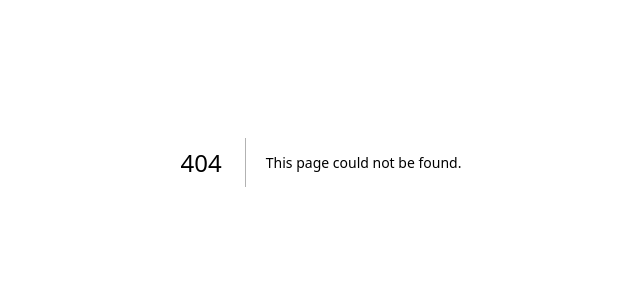
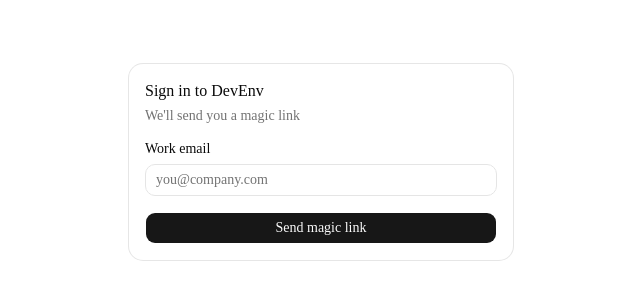
Before and after one commit to Ishaan-0/MINT, a Next.js app: page /login in a window 1280 px wide. Before the commit this address had no page. Shown: the part 238-538 px from the top of the page, without its empty margins (319-959 px from the left). Built offline with nearby package versions, Linux system fonts and the light colour scheme.

Commit message:
feat: magic link auth with Supabase, protected route middleware

```diff
--- /dev/null
+++ b/middleware.ts
@@ -0,0 +1,39 @@
+import { createServerClient } from '@supabase/ssr'
+import { NextResponse, type NextRequest } from 'next/server'
+
+export async function middleware(request: NextRequest) {
+  let supabaseResponse = NextResponse.next({ request })
+
+  const supabase = createServerClient(
+    process.env.NEXT_PUBLIC_SUPABASE_URL!,
+    process.env.NEXT_PUBLIC_SUPABASE_ANON_KEY!,
+    {
+      cookies: {
+        getAll() { return request.cookies.getAll() },
+        setAll(cookiesToSet) {
+          cookiesToSet.forEach(({ name, value }) => request.cookies.set(name, value))
+          supabaseResponse = NextResponse.next({ request })
+          cookiesToSet.forEach(({ name, value, options }) =>
+            supabaseResponse.cookies.set(name, value, options)
+          )
+        },
+      },
+    }
+  )
+
+  const { data: { user } } = await supabase.auth.getUser()
+
+  const isAppRoute = request.nextUrl.pathname.startsWith('/dashboard') ||
+    request.nextUrl.pathname.startsWith('/me') ||
+    request.nextUrl.pathname.startsWith('/config')
+
+  if (!user && isAppRoute) {
+    return NextResponse.redirect(new URL('/login', request.url))
+  }
+
+  return supabaseResponse
+}
+
+export const config = {
+  matcher: ['/((?!_next/static|_next/image|favicon.ico|api/webhooks).*)'],
+}
--- /dev/null
+++ b/src/app/(auth)/login/page.tsx
@@ -0,0 +1,67 @@
+'use client'
+import { useState } from 'react'
+import { createClient } from '@/lib/supabase/client'
+import { Button } from '@/components/ui/button'
+import { Input } from '@/components/ui/input'
+import { Label } from '@/components/ui/label'
+import { Card, CardContent, CardDescription, CardHeader, CardTitle } from '@/components/ui/card'
+
+export default function LoginPage() {
+  const [email, setEmail] = useState('')
+  const [sent, setSent] = useState(false)
+  const [loading, setLoading] = useState(false)
+
+  async function handleSubmit(e: React.FormEvent) {
+    e.preventDefault()
+    setLoading(true)
+    const supabase = createClient()
+    await supabase.auth.signInWithOtp({
+      email,
+      options: { emailRedirectTo: `${window.location.origin}/auth/callback` },
+    })
+    setSent(true)
+    setLoading(false)
+  }
+
+  if (sent) {
+    return (
+      <div className="min-h-screen flex items-center justify-center">
+        <Card className="w-96">
+          <CardHeader>
+            <CardTitle>Check your email</CardTitle>
+            <CardDescription>We sent a magic link to {email}</CardDescription>
+          </CardHeader>
+        </Card>
+      </div>
+    )
+  }
+
+  return (
+    <div className="min-h-screen flex items-center justify-center">
+      <Card className="w-96">
+        <CardHeader>
+          <CardTitle>Sign in to DevEnv</CardTitle>
+          <CardDescription>We'll send you a magic link</CardDescription>
+        </CardHeader>
+        <CardContent>
+          <form onSubmit={handleSubmit} className="space-y-4">
+            <div className="space-y-2">
+              <Label htmlFor="email">Work email</Label>
+              <Input
+                id="email"
+                type="email"
+                placeholder="you@company.com"
+                value={email}
+                onChange={e => setEmail(e.target.value)}
+                required
+              />
+            </div>
+            <Button type="submit" className="w-full" disabled={loading}>
+              {loading ? 'Sending…' : 'Send magic link'}
+            </Button>
+          </form>
+        </CardContent>
+      </Card>
+    </div>
+  )
+}
--- /dev/null
+++ b/src/app/auth/callback/route.ts
@@ -0,0 +1,23 @@
+import { createClient } from '@/lib/supabase/server'
+import { NextResponse } from 'next/server'
+
+export async function GET(request: Request) {
+  const { searchParams, origin } = new URL(request.url)
+  const code = searchParams.get('code')
+
+  if (code) {
+    const supabase = await createClient()
+    const { data, error } = await supabase.auth.exchangeCodeForSession(code)
+    if (!error && data.user) {
+      // Create user_profile if first login
+      await supabase.from('user_profiles').upsert({
+        id: data.user.id,
+        email: data.user.email!,
+        role: 'manager', // default; changed to 'engineer' when accepting an invite
+        org_id: null,
+      }, { onConflict: 'id', ignoreDuplicates: true })
+      return NextResponse.redirect(`${origin}/dashboard`)
+    }
+  }
+  return NextResponse.redirect(`${origin}/login?error=auth_failed`)
+}
--- /dev/null
+++ b/src/components/ui/card.tsx
@@ -0,0 +1,102 @@
+import * as React from "react"
+import { cn } from "cn"
+
+function Card({
+  className,
+  size = "default",
+  ...props
+}: React.ComponentProps<"div"> & { size?: "default" | "sm" }) {
+  return (
+    <div
+      data-slot="card"
+      data-size={size}
+      className={cn(
+        "group/card flex flex-col gap-(--card-spacing) overflow-hidden rounded-xl bg-card py-(--card-spacing) text-sm text-card-foreground ring-1 ring-foreground/10 [--card-spacing:--spacing(4)] has-data-[slot=card-footer]:pb-0 has-[>img:first-child]:pt-0 data-[size=sm]:[--card-spacing:--spacing(3)] data-[size=sm]:has-data-[slot=card-footer]:pb-0 *:[img:first-child]:rounded-t-xl *:[img:last-child]:rounded-b-xl",
+        className
+      )}
+      {...props}
+    />
+  )
+}
+
+function CardHeader({ className, ...props }: React.ComponentProps<"div">) {
+  return (
+    <div
+      data-slot="card-header"
+      className={cn(
+        "group/card-header @container/card-header grid auto-rows-min items-start gap-1 rounded-t-xl px-(--card-spacing) has-data-[slot=card-action]:grid-cols-[1fr_auto] has-data-[slot=card-description]:grid-rows-[auto_auto] [.border-b]:pb-(--card-spacing)",
+        className
+      )}
+      {...props}
+    />
+  )
+}
+
+function CardTitle({ className, ...props }: React.ComponentProps<"div">) {
+  return (
+    <div
+      data-slot="card-title"
+      className={cn(
+        "font-heading text-base leading-snug font-medium group-data-[size=sm]/card:text-sm",
+        className
+      )}
+      {...props}
+    />
+  )
+}
+
+function CardDescription({ className, ...props }: React.ComponentProps<"div">) {
+  return (
+    <div
+      data-slot="card-description"
+      className={cn("text-sm text-muted-foreground", className)}
+      {...props}
+    />
+  )
+}
+
+function CardAction({ className, ...props }: React.ComponentProps<"div">) {
+  return (
+    <div
+      data-slot="card-action"
+      className={cn(
+        "col-start-2 row-span-2 row-start-1 self-start justify-self-end",
+        className
+      )}
+      {...props}
+    />
+  )
+}
+
+function CardContent({ className, ...props }: React.ComponentProps<"div">) {
+  return (
+    <div
+      data-slot="card-content"
+      className={cn("px-(--card-spacing)", className)}
+      {...props}
+    />
+  )
+}
+
+function CardFooter({ className, ...props }: React.ComponentProps<"div">) {
+  return (
+    <div
+      data-slot="card-footer"
+      className={cn(
+        "flex items-center rounded-b-xl border-t bg-muted/50 p-(--card-spacing)",
+        className
+      )}
+      {...props}
+    />
+  )
+}
+
+export {
+  Card,
+  CardHeader,
+  CardFooter,
+  CardTitle,
+  CardAction,
+  CardDescription,
+  CardContent,
+}
--- /dev/null
+++ b/src/components/ui/input.tsx
@@ -0,0 +1,19 @@
+import * as React from "react"
+import { Input as InputPrimitive } from "@base-ui/react/input"
+import { cn } from "cn"
+
+function Input({ className, type, ...props }: React.ComponentProps<"input">) {
+  return (
+    <InputPrimitive
+      type={type}
+      data-slot="input"
+      className={cn(
+        "h-8 w-full min-w-0 rounded-lg border border-input bg-transparent px-2.5 py-1 text-base transition-colors outline-none file:inline-flex file:h-6 file:border-0 file:bg-transparent file:text-sm file:font-medium file:text-foreground placeholder:text-muted-foreground focus-visible:border-ring focus-visible:ring-3 focus-visible:ring-ring/50 disabled:pointer-events-none disabled:cursor-not-allowed disabled:bg-input/50 disabled:opacity-50 aria-invalid:border-destructive aria-invalid:ring-3 aria-invalid:ring-destructive/20 md:text-sm dark:bg-input/30 dark:disabled:bg-input/80 dark:aria-invalid:border-destructive/50 dark:aria-invalid:ring-destructive/40",
+        className
+      )}
+      {...props}
+    />
+  )
+}
+
+export { Input }
--- /dev/null
+++ b/src/components/ui/label.tsx
@@ -0,0 +1,19 @@
+"use client"
+
+import * as React from "react"
+import { cn } from "cn"
+
+function Label({ className, ...props }: React.ComponentProps<"label">) {
+  return (
+    <label
+      data-slot="label"
+      className={cn(
+        "flex items-center gap-2 text-sm leading-none font-medium select-none group-data-[disabled=true]:pointer-events-none group-data-[disabled=true]:opacity-50 peer-disabled:cursor-not-allowed peer-disabled:opacity-50",
+        className
+      )}
+      {...props}
+    />
+  )
+}
+
+export { Label }
```
